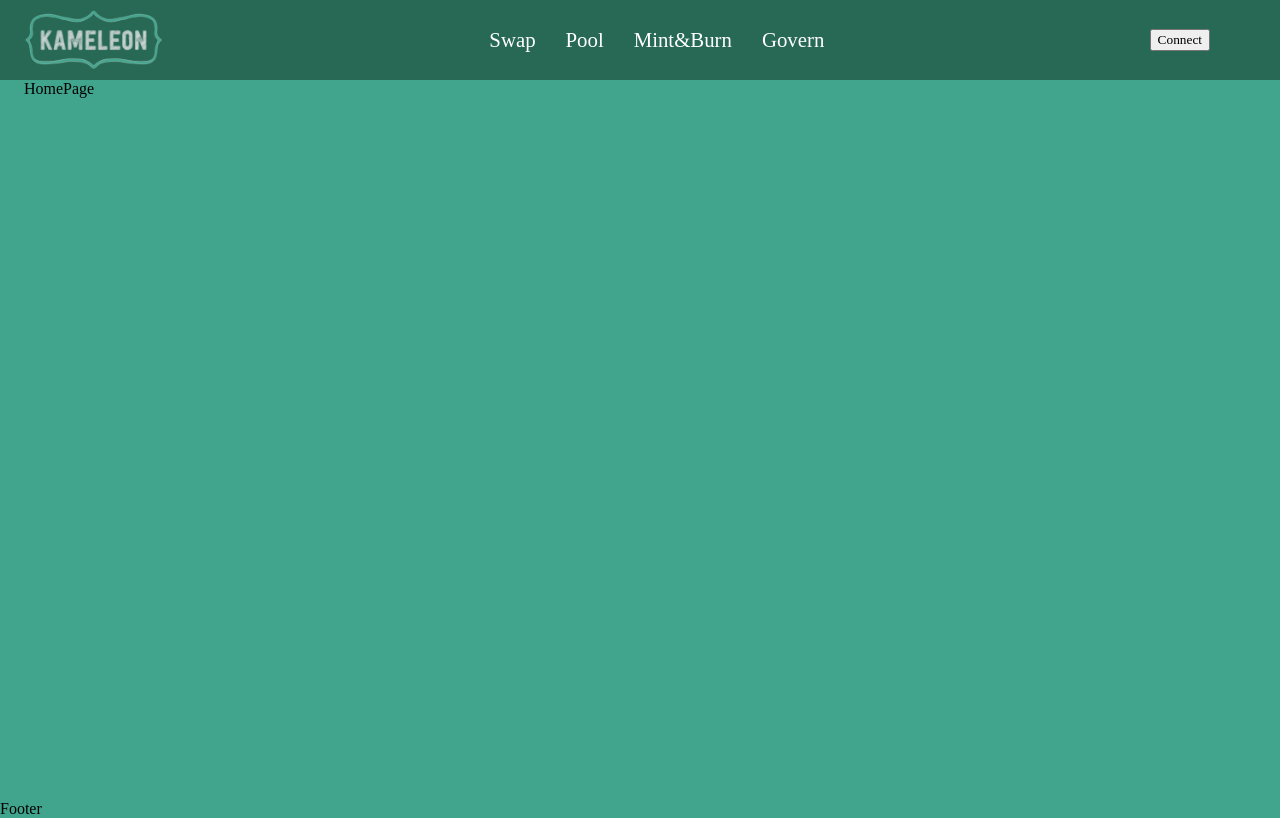
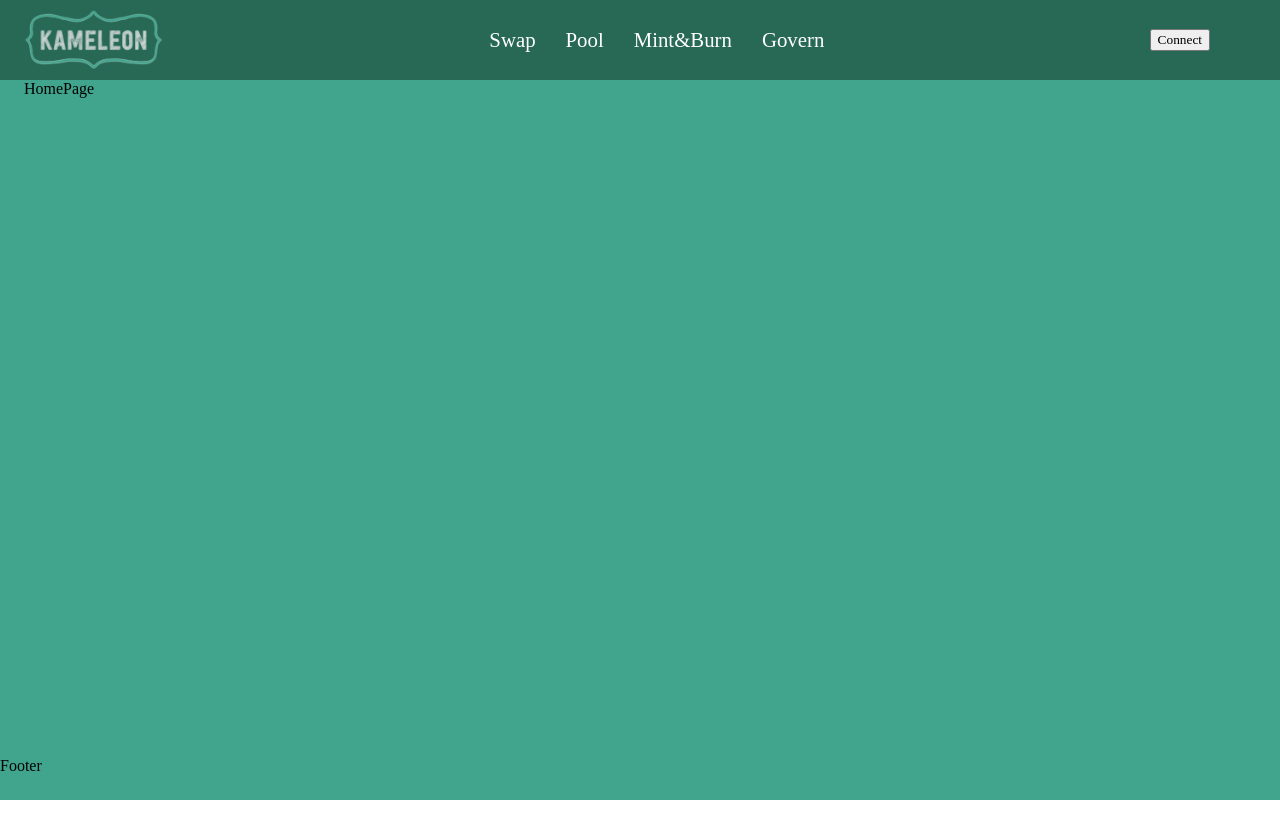
Before and after one commit to codestates/beb-03-Kameleon, a React (Create React App) app in the folder client/: page / in a window 1280 px wide. Built offline with nearby package versions, Linux system fonts and the light colour scheme.

Commit message:
style(윤은주): modify style

```diff
--- a/client/src/App.tsx
+++ b/client/src/App.tsx
@@ -12,7 +12,7 @@ const AppStyle = styled.main`
 `;
 
 const MainStyle = styled.main`
-  min-height: calc(100vh - 80px);
+  min-height: calc(100vh - 123px);
 `;
 
 function App() {
--- a/client/src/GlobalStyle.tsx
+++ b/client/src/GlobalStyle.tsx
@@ -26,5 +26,6 @@ export const GlobalStyle = createGlobalStyle`
   .layout {
     max-width: 1440px;
     padding: 0 24px;
+    margin: auto;
   }
 `;
```
